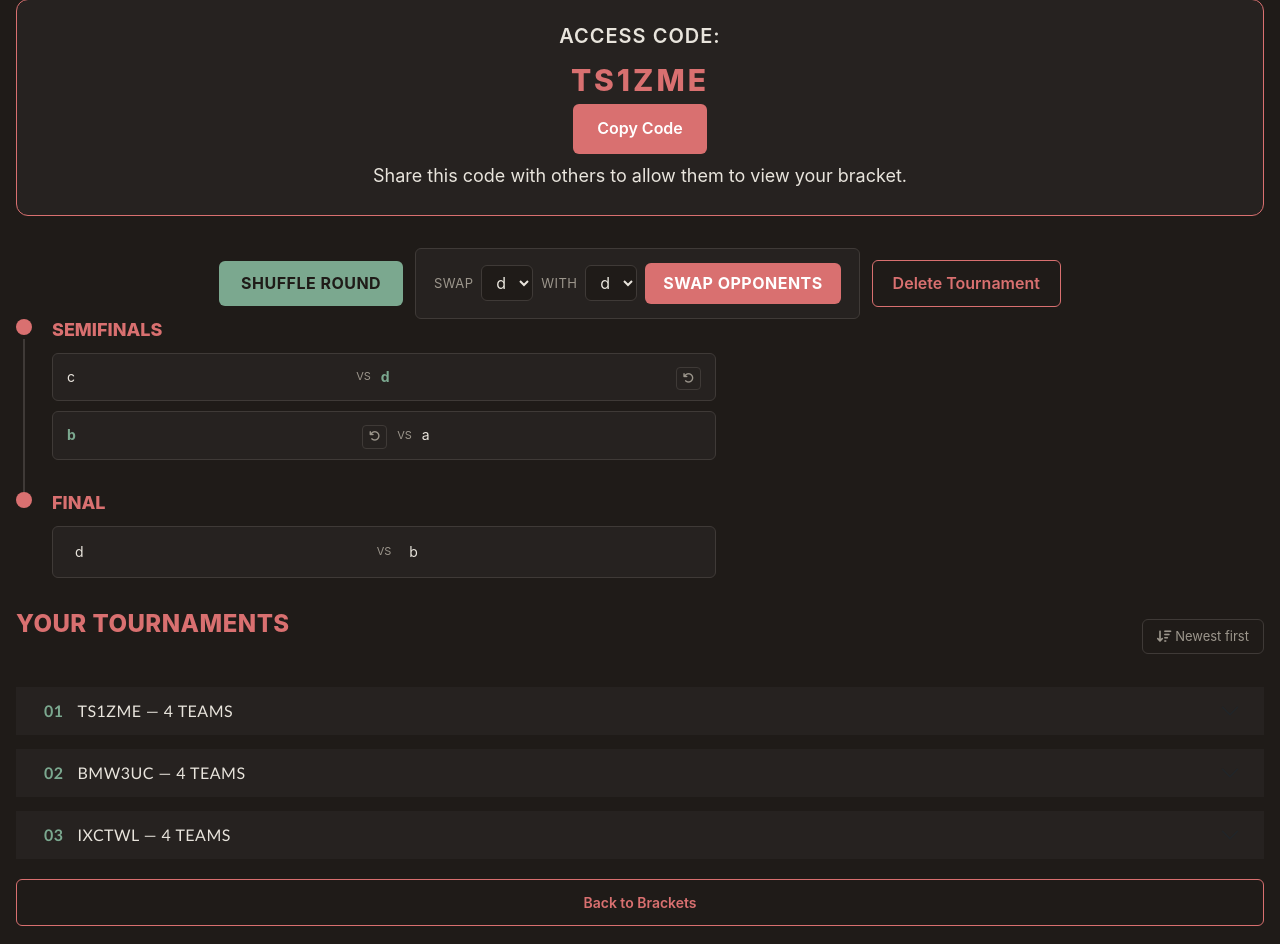
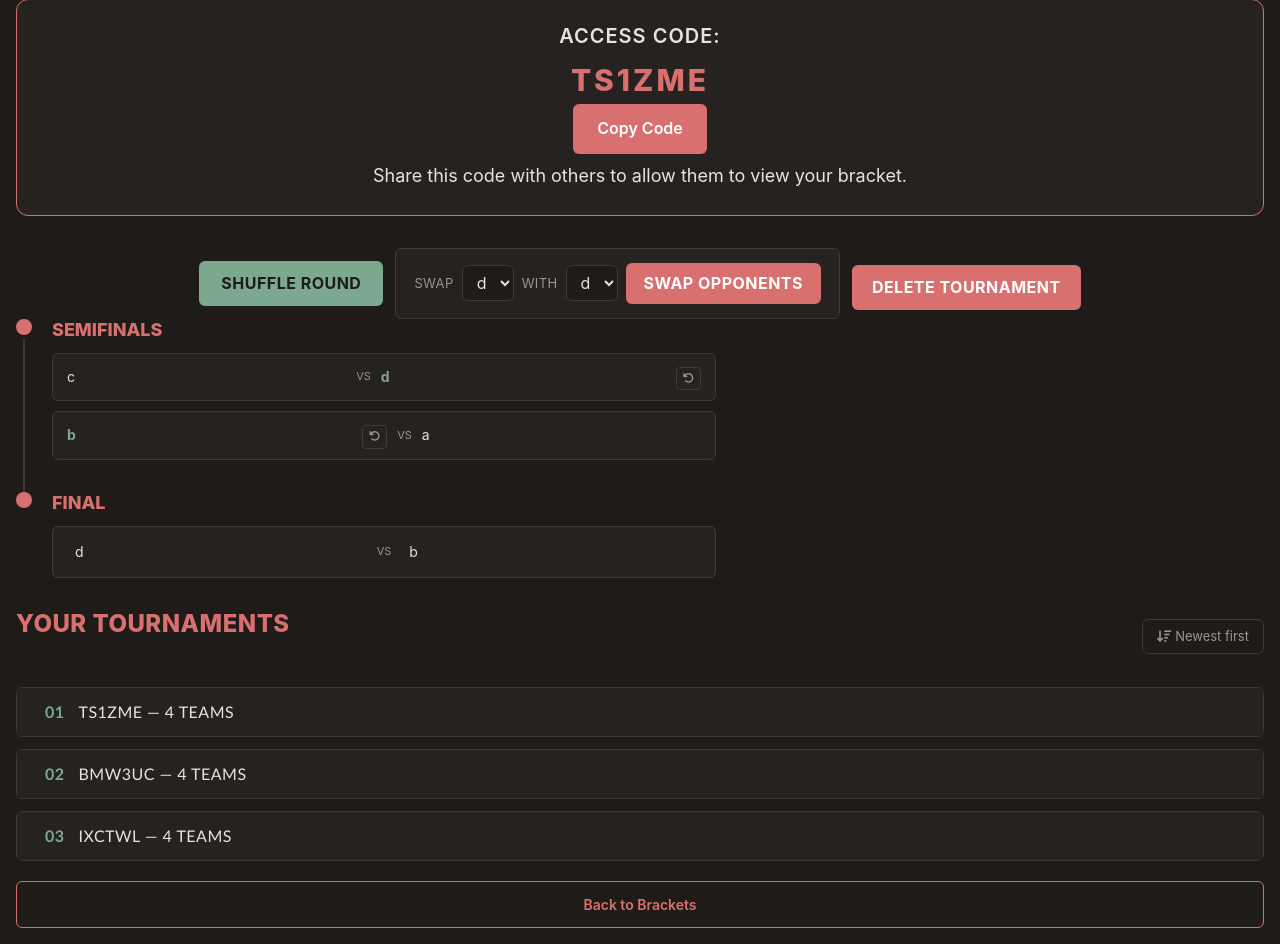
Before and after one commit to CarlySo132/L3-Computer-Science-Project, a Flask app: a page that uses templates/base.html in a window 1280 px wide. Shown: the part 149-1093 px from the top of the page. Run offline with Flask 3, Linux system fonts and the light colour scheme; data comes from the database, SQL or seed files in the repository.

Commit message:
Css changed to accordion

```diff
--- a/static/style.css
+++ b/static/style.css
@@ -310,7 +310,7 @@ p {
 }
 
 .card-content p{
-  color: var(--muted);
+  color: var(--text);
   transform: translateY(-4px);
   transition: transform 0.3s ease;
   text-align: center;
@@ -414,9 +414,15 @@ p {
 }
 
 .accordion-v2 .accordion-item {
+  gap: 10px;
   background-color: var(--card);
-  border: none;
-  margin-bottom: 14px;
+  border: 1px solid var(--border);
+  border-radius: var(--radius);
+  margin-bottom: 12px;
+}
+
+.accordion-v2 .accordion-button:hover{
+  background-color: var(--bg);
 }
 
 .accordion-v2 .accordion-button {
@@ -1013,9 +1019,9 @@ p {
 }
 
 .code-badge button:hover {
-  background-color: rgba(217, 112, 112, 0.8);
-  transition: background-color 0.3s ease;
-  transform: scale(0.98) 0.3s ease;
+  transform: scale(0.98);
+  opacity: 0.9;
+  transition: transform 0.3s ease, opacity 0.3s ease;
 }
 
 .champion-banner {
@@ -1273,20 +1279,21 @@ p {
 }
 
 .delete-tournament-btn{
-  display: inline-block;
+  background-color: var(--accent);
+  color: white;
+  border: none;
   padding: 10px 20px;
-  background: transparent;
-  color: var(--red);
-  border: 1px solid var(--red);
   border-radius: var(--radius);
-  font-weight: 600;
+  font-weight: 700;
+  text-transform: uppercase;
+  letter-spacing: 0.03em;
   cursor: pointer;
-  transition: all 0.2s ease;
+  margin-top: 8px;
 }
 
 .delete-tournament-btn:hover {
-  background-color: var(--red);
-  color: white;
+  opacity: 0.9;
+  transform: translateY(-2px);
 }
 
 /* Undo stuff */
```
